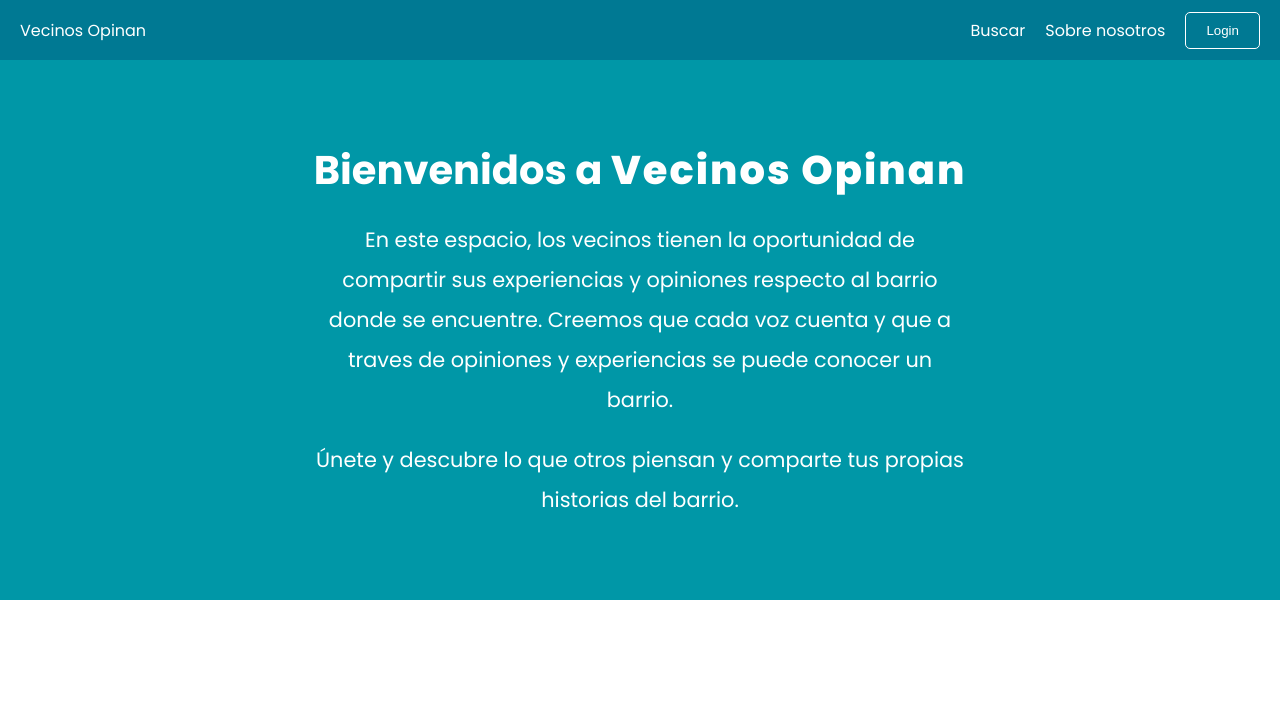
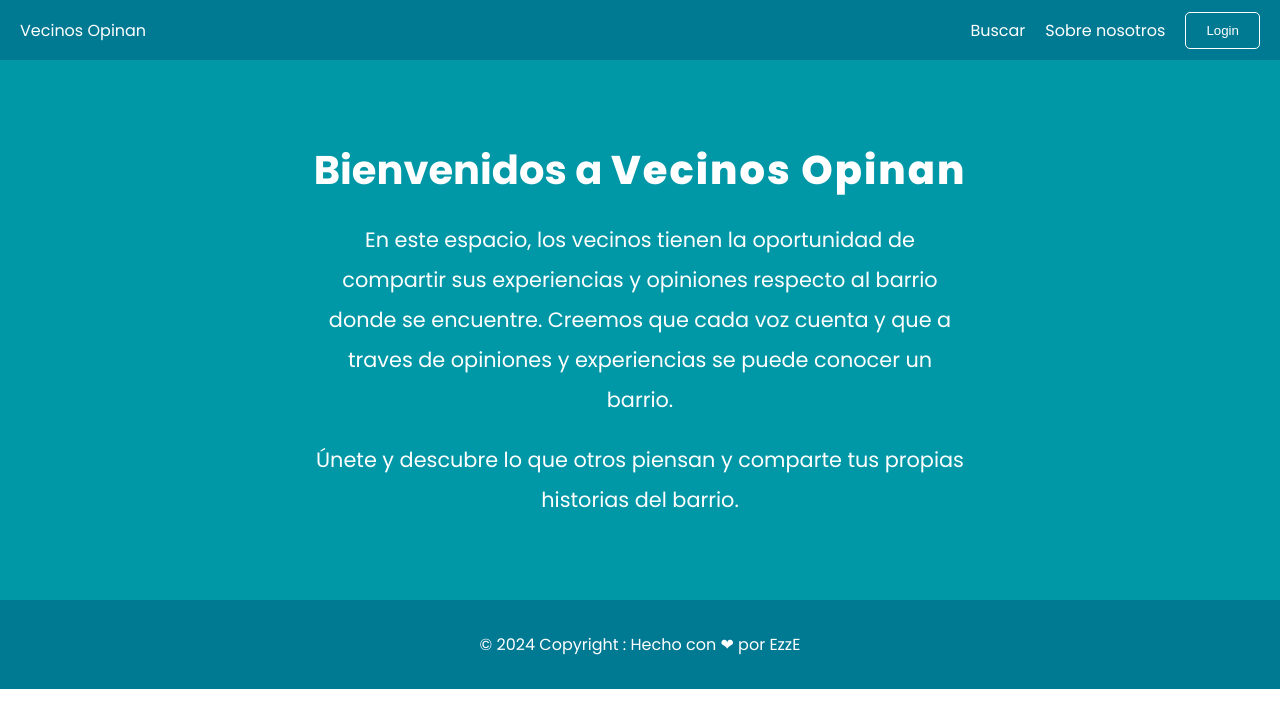
Before and after one commit to ezeabregu/vecinosopinan, a React (Create React App) app: page / in a window 1280 px wide. Shown: the top 728 px of the page. Built offline with nearby package versions, Linux system fonts and the light colour scheme.

Commit message:
more changes

```diff
--- a/src/App.js
+++ b/src/App.js
@@ -3,6 +3,7 @@ import React from "react";
 import Navbar from "./components/navbar/Navbar";
 import { Routes, Route } from "react-router-dom";
 import Home from "./pages/Home/Home";
+import Footer from "./components/footer/Footer";
 
 function App() {
   return (
@@ -11,6 +12,7 @@ function App() {
       <Routes>
         <Route path="/" element={<Home />}></Route>
       </Routes>
+      <Footer />
     </div>
   );
 }
--- /dev/null
+++ b/src/components/footer/Footer.jsx
@@ -0,0 +1,10 @@
+import React from "react";
+import { ContainerFooter } from "./footerStyles";
+
+const Footer = () => {
+  return (
+    <ContainerFooter>© 2024 Copyright : Hecho con ❤ por EzzE</ContainerFooter>
+  );
+};
+
+export default Footer;
--- /dev/null
+++ b/src/components/footer/footerStyles.js
@@ -0,0 +1,10 @@
+import styled from "styled-components";
+
+export const ContainerFooter = styled.div`
+  background-color: var(--fondoOscuro);
+  color: var(--blanco);
+  padding: 2rem;
+  display: flex;
+  justify-content: center;
+  align-items: center;
+`;
```
